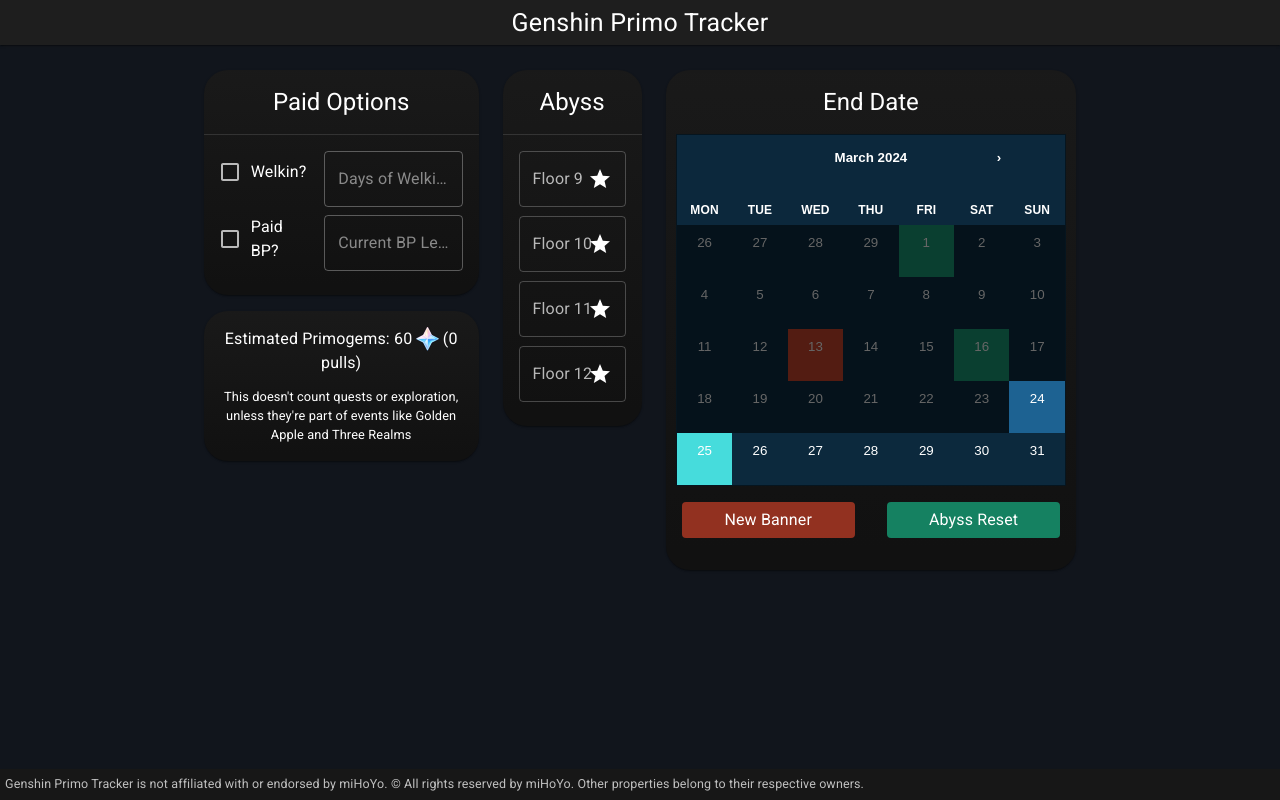
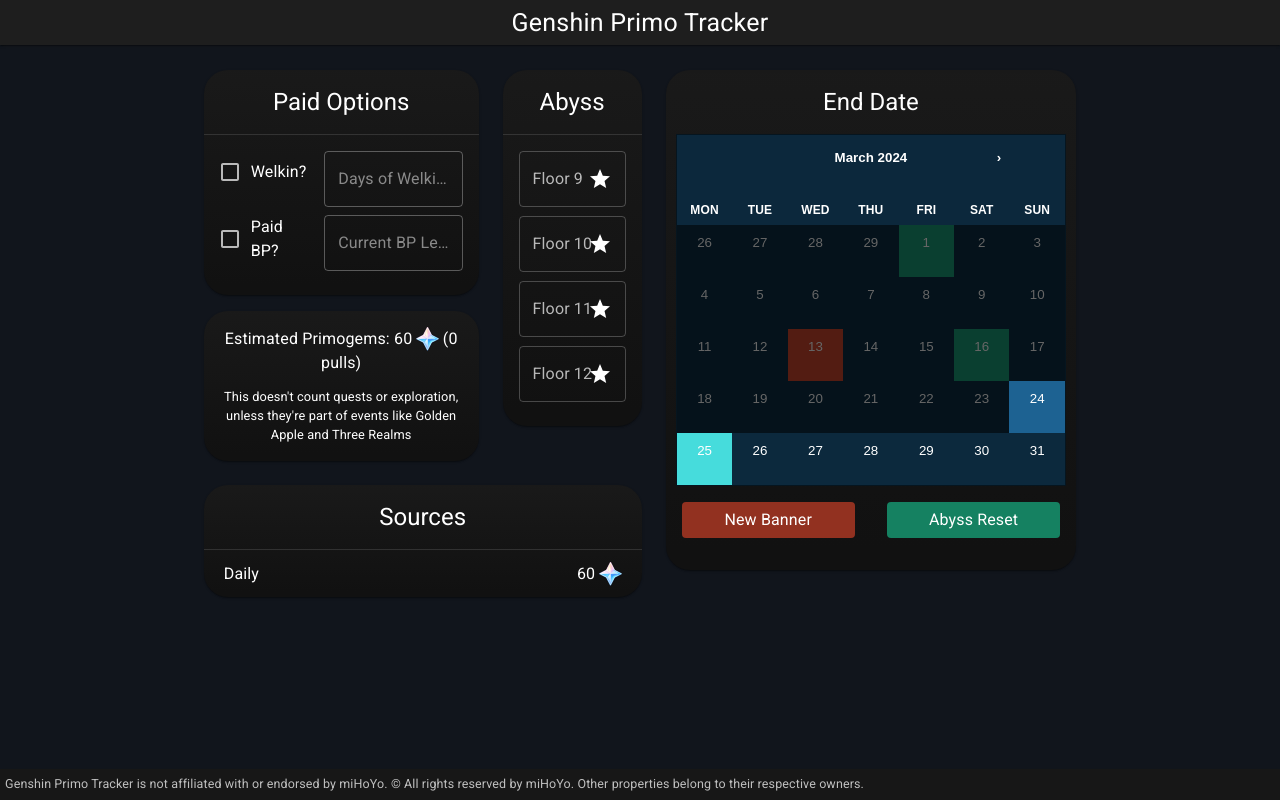
Before and after one commit to SirDerpyHerp/genshin-primo, a React (Create React App) app: page / in a window 1280 px wide. Built offline with nearby package versions, Linux system fonts and the light colour scheme.

Commit message:
Sources Card

```diff
--- a/package.json
+++ b/package.json
@@ -1,6 +1,6 @@
 {
   "name": "genshin-primo",
-  "version": "0.1.0",
+  "version": "0.1.1",
   "private": true,
   "homepage": "http://sirderpyherp.github.io/genshin-primo",
   "dependencies": {
--- a/src/App.tsx
+++ b/src/App.tsx
@@ -10,6 +10,20 @@
 
 const DAY_IN_MS = 86400000
 
+class MapZeroDefault extends Map<string, number> {
+    get(key: string) {
+        if (!this.has(key)) {
+            this.set(key, 0)
+        }
+
+        return (super.get(key) || 0)
+    }
+
+    inc(key: string, val: number) {
+        super.set(key, this.get(key) + val)
+    }
+}
+
 function App() {
     const [bpCheck, setBp] = React.useState(false)
     const [welkinCheck, setWelkin] = React.useState(false)
@@ -19,6 +33,7 @@
     const [hasUnknownEvent, setUnknownEvent] = React.useState(false)
     const [hasEstimated, setEstimated] = React.useState(false)
     const [abyssFloors, setAbyssFloors] = React.useState([0, 0, 0, 0])
+    const [primoSources, setPrimoSources] = React.useState(new MapZeroDefault())
     const [day, setDay] = React.useState(get_now())
     const today = get_now()
 
@@ -128,6 +143,13 @@
         let welkinDaysLeft = welkinDays
         let currentBPLvl = bpLvl
         let expected = 0
+        let sources = new MapZeroDefault()
+
+        const increment = (key: string, val: number) => {
+            expected += val
+            sources.inc(key, val)
+        }
+
         let events = [...Object.entries(Events).map(e => {
             let event = {...e[1], start: to_utc(new Date(e[1].start)), end: to_utc(new Date(e[1].end))} as Event
             event.totalDur = (event.end.valueOf() - event.start.valueOf())/DAY_IN_MS + 1
@@ -136,34 +158,34 @@
 
         checkDay.setDate(checkDay.getDate() + 1)
         while ((checkDay.valueOf() - day.valueOf()) <= DAY_IN_MS) {
-            expected += 60
+            increment('Daily', 60)
 
             // Welkin
             if (welkinDaysLeft > 0 && welkinCheck) {
                 welkinDaysLeft--
-                expected += 90
+                increment('Welkin', 90)
             }
 
             // Abyss
             if (checkDay.getDate() === 1 || checkDay.getDate() === 16) {
                 const stars = abyssFloors.reduce((a, b) => a+b)
-                expected += 50 * Math.floor(stars/3)
+                increment('Abyss', 50 * Math.floor(stars/3))
             }
 
             // BP
             if (checkDay.getDay() === 0 && bpCheck) {
                 if (currentBPLvl < 40) {
-                    expected += 160
+                    increment('Battle Pass', 160)
                     currentBPLvl += 10
                 } else if (currentBPLvl < 50) {
-                    expected += 680
+                    increment('Battle Pass', 680)
                     currentBPLvl += 10
                 }
             }
 
             // Paimon's Bargains
             if (checkDay.getDate() === 1) {
-                expected += 800
+                increment("Paimon's Bargains", 800)
             }
 
             // Reset BP Level
@@ -175,17 +197,20 @@
             events.forEach(e => {
                 if (checkDay.valueOf() >= e.start.valueOf() && checkDay.valueOf() <= e.end.valueOf()) {
                     if (e.rushable && checkDay.valueOf() === e.start.valueOf()) {
-                        expected += e.primos
+                        increment(e.name, e.primos)
+                        return
                     }
 
                     if (e.eventDur) {
                         if ((checkDay.valueOf() - e.start.valueOf())/DAY_IN_MS < e.eventDur) {
-                            expected += e.primos/e.eventDur
+                            increment(e.name, e.primos/e.eventDur)
+                            return
                         }
                     }
 
                     if (e.average) {
-                        expected += e.primos/e.totalDur
+                        increment(e.name, e.primos/e.totalDur)
+                        return
                     }
                 }
             })
@@ -193,7 +218,16 @@
             checkDay.setDate(checkDay.getDate() + 1)
         }
 
+        sources = new MapZeroDefault(
+            Array
+              .from(sources)
+              .sort((a, b) => {
+                // a[0], b[0] is the key of the map
+                return b[1] - a[1];
+              })
+          )
         setExpectedPrimos(expected)
+        setPrimoSources(sources)
         // eslint-disable-next-line react-hooks/exhaustive-deps
     }, [welkinDays, bpLvl, day, abyssFloors, bpCheck, welkinCheck])
 
@@ -201,7 +235,9 @@
         updateLegend()
     })
     return <Grid container spacing={3} sx={{ justifyContent: 'center', paddingTop: '25px', paddingBottom: '25px', minHeight: 'calc(100vh - 52px)' }}>
-        <Grid item xs={12} sm={2.75}>
+        <Grid item xs={12} sm={2.75+1.5}>
+            <Grid container spacing={3} justifyContent='center'>
+                <Grid item xs={12} sm={2.75/(2.75+1.5) * 12}>
                     <Grid container spacing={2}>
                         <Grid item xs={12}>
                             <Card>
@@ -237,7 +273,7 @@
                         </Grid>
                     </Grid>
                 </Grid>
-        <Grid item xs={12} sm={1.5}>
+                <Grid item xs={12} sm={1.5/(2.75+1.5) * 12}>
                     <Card>
                         <CardHeader title={"Abyss"} sx={{ textAlign: 'center' }}/>
                         <Divider/>
@@ -249,7 +285,26 @@
                         </CardContent>
                     </Card>
                 </Grid>
+                {expectedPrimos > 0 ? <Grid item xs={12}>
+                    <Card sx={{ justifyContent: 'center' }}>
+                        <CardHeader title={"Sources"} sx={{ textAlign: 'center' }}/>
+                        <Divider/>
+                        <Grid container spacing={0.5} justifyContent='space-between' paddingLeft='20px' paddingRight='20px' marginTop='0.5em' marginBottom='0.7em'>
+                            {
+                                Array.from(primoSources).map(([key, value]) => {
+                                    if (value > 0){
+                                        return [<Grid item xs={9}>{key}</Grid>, <Grid item xs='auto'>{Math.ceil(value)} <Primogem/></Grid>]
+                                    }
+                                })
+                            }
+                        </Grid>
+                    </Card>
+                </Grid> : null}
+            </Grid>
+        </Grid>
         <Grid item xs={12} sm={4}>
+            <Grid container spacing={3}>
+                <Grid item xs={12}>
                     <Card sx={{justifyContent: 'center'}}>
                         <CardHeader title={"End Date"} sx={{ textAlign: 'center' }}/>
 
@@ -286,13 +341,8 @@
                         <Box height={'1em'}></Box>
                     </Card>
                 </Grid>
-        {/* <Grid item xs={11.5}>
-            <Card sx={{ justifyContent: 'center' }}>
-                <CardHeader title={"Events"} sx={{ textAlign: 'center' }}/>
-                <Events/>
-            </Card>
-        </Grid> */}
-
+            </Grid>
+        </Grid>
     </Grid>
 }
 
```
Lines whose indentation alone changed are shown as unchanged.
